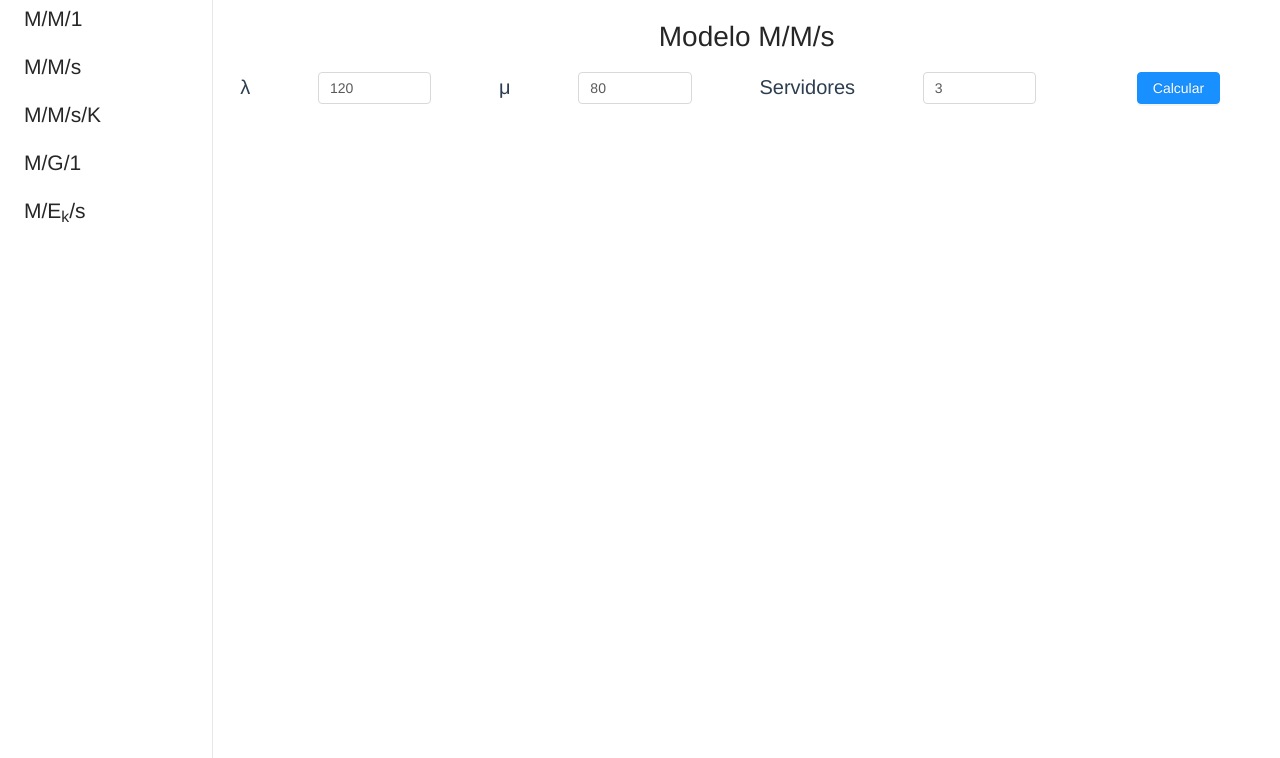
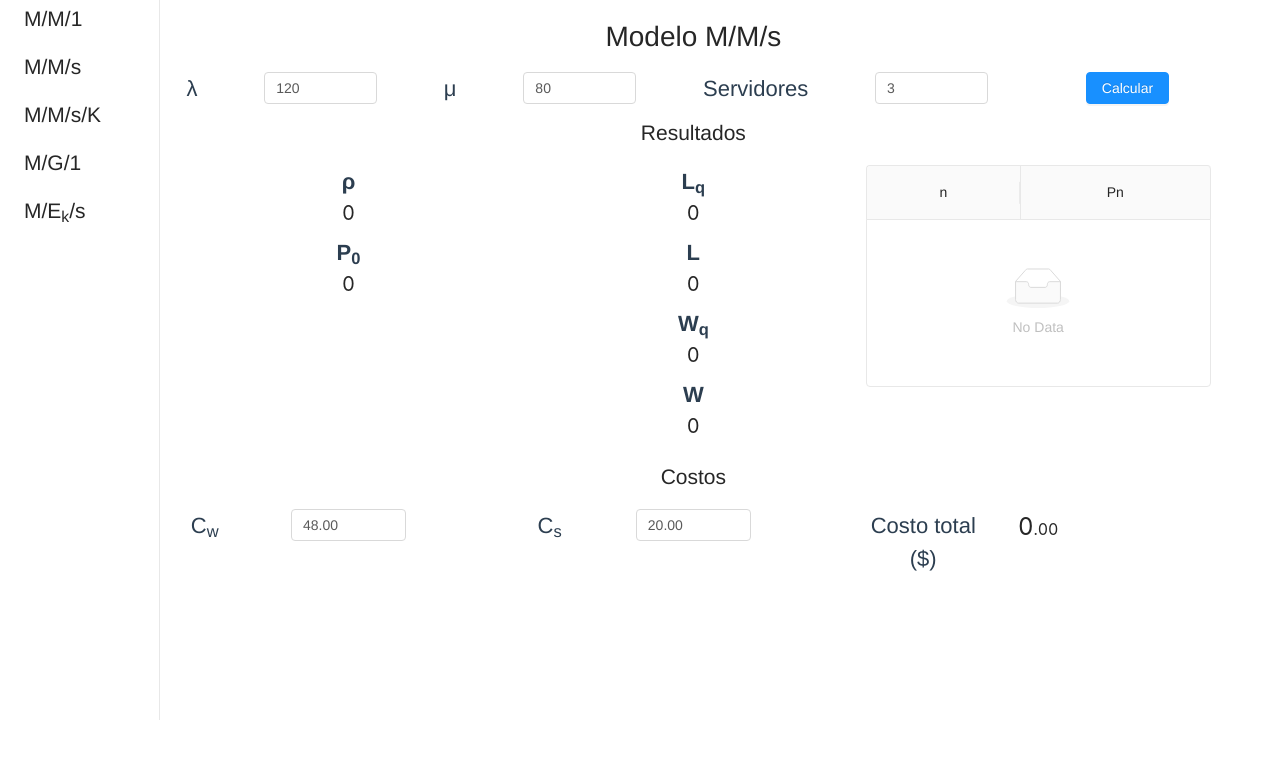
Before and after one commit to Victor346/Simulador-Queues, a Vue app: page /#/mms in a window 1280 px wide. Shown: the top 758 px of the page. Built offline with nearby package versions, Linux system fonts and the light colour scheme.

Commit message:
M/M/s display & Services ESLint

```diff
--- a/src/App.vue
+++ b/src/App.vue
@@ -1,6 +1,6 @@
 <template>
   <div id="app">
-    <Col :span="4">
+    <Col :span="3">
       <Menu id="sidemenu" mode="inline" :inline-collapsed="false">
         <MenuItem key="2">
           <router-link to="/mm1">
@@ -47,7 +47,7 @@ export default {
 
 <style>
 label {
-  font-size: 20px;
+  font-size: 22px;
 }
 
 #app {
@@ -59,7 +59,7 @@ label {
 }
 
 #sidemenu {
-  height: 100vh;
+  height: 90vh;
 }
 
 #view-container {
--- a/src/components/MG1Form.vue
+++ b/src/components/MG1Form.vue
@@ -14,7 +14,7 @@
       <Col :flex="1">
         <Row type="flex">
           <Col :flex="1">
-            <label>	&mu;</label>
+            <label>&mu;</label>
           </Col>
           <Col :flex="1">
             <InputNumber placeholder="Miu" :step="1" :min="0.00001" />
--- a/src/components/MM1Form.vue
+++ b/src/components/MM1Form.vue
@@ -14,7 +14,7 @@
       <Col :flex="1">
         <Row type="flex">
           <Col :flex="1">
-            <label>	&mu;</label>
+            <label>&mu;</label>
           </Col>
           <Col :flex="1">
             <InputNumber placeholder="Miu" step="1" :min="0.00001" />
--- a/src/components/MMSForm.vue
+++ b/src/components/MMSForm.vue
@@ -7,17 +7,21 @@
             <label>&lambda;</label>
           </Col>
           <Col :flex="1">
-            <InputNumber v-model="lambda" placeholder="Lambda" :min="0.000000000000000000001" />
+            <InputNumber
+              v-model="lambda"
+              placeholder="Lambda"
+              :min="0.000001"
+            />
           </Col>
         </Row>
       </Col>
       <Col :flex="1">
         <Row type="flex">
           <Col :flex="1">
-            <label>	&mu;</label>
+            <label>&mu;</label>
           </Col>
           <Col :flex="1">
-            <InputNumber placeholder="Mu" v-model="mu" :min="0.000000000000000000001" />
+            <InputNumber placeholder="Mu" v-model="mu" :min="0.000001" />
           </Col>
         </Row>
       </Col>
@@ -27,7 +31,13 @@
             <label>Servidores</label>
           </Col>
           <Col :flex="1">
-            <InputNumber placeholder="S" v-model="s" :precision="0" :step="1" :min="1" />
+            <InputNumber
+              placeholder="S"
+              v-model="s"
+              :precision="0"
+              :step="1"
+              :min="1"
+            />
           </Col>
         </Row>
       </Col>
@@ -35,46 +45,145 @@
         <Button type="primary" @click="handleSubmit">Calcular</Button>
       </Col>
     </Row>
-    <Row type="flex" :gutter="[0, 48]">
+    <Row type="flex" :gutter="[0, 24]">
       <Col :flex="1">
-        <h2></h2>
+        <h2>Resultados</h2>
+      </Col>
+    </Row>
+    <Row :gutter="[0, 12]">
+      <Col :span="8">
+        <label><b>&rho;</b></label>
+        <NumberResult :n="rho" :precision="0" />
+        <label>
+          <b>P<sub>0</sub></b>
+        </label>
+        <NumberResult :n="p0" :precision="0" />
+      </Col>
+      <Col :span="8">
+        <label>
+          <b>L<sub>q</sub></b>
+        </label>
+        <NumberResult :n="lq" :precision="0" />
+        <label><b>L</b></label>
+        <NumberResult :n="l" :precision="0" />
+        <label>
+          <b>W<sub>q</sub></b>
+        </label>
+        <NumberResult :n="wq" :precision="0" />
+        <label><b>W</b></label>
+        <NumberResult :n="w" :precision="0" />
+      </Col>
+      <Col :span="8">
+        <PnTable :data="pn" :page-size="4" />
+      </Col>
+    </Row>
+    <Row :gutter="[0, 12]">
+      <Col>
+        <h2>Costos</h2>
+      </Col>
+    </Row>
+    <Row :gutter="[0, 12]">
+      <Col :span="8">
+        <Row>
+          <Col :span="4">
+            <label>C<sub>w</sub></label>
+          </Col>
+          <Col :span="16">
+            <InputNumber
+              v-model="cw"
+              placeholder="Cw"
+              :precision="2"
+              :min="0"
+            />
+          </Col>
+        </Row>
+      </Col>
+      <Col :span="8">
+        <Row>
+          <Col :span="4">
+            <label>C<sub>s</sub></label>
+          </Col>
+          <Col :span="16">
+            <InputNumber
+              placeholder="Cs"
+              v-model="cs"
+              :min="0.01"
+              :precision="2"
+            />
+          </Col>
+        </Row>
+      </Col>
+      <Col :span="8">
+        <Row>
+          <Col :span="8">
+            <label>
+              Costo total ($)
+            </label>
+          </Col>
+          <Col :span="8">
+            <Statistic
+              :value="ct"
+              :precision="2"
+              :valueStyle="{ 'font-size': '24px' }"
+            />
+          </Col>
+        </Row>
       </Col>
     </Row>
   </div>
 </template>
 
 <script>
-import { Row, Col, InputNumber, Button } from "ant-design-vue";
+import { Row, Col, InputNumber, Button, Statistic } from "ant-design-vue";
+import NumberResult from "@/components/tools/NumberResult.vue";
+import PnTable from "@/components/tools/PnTable.vue";
 import MMS from "../services/queues/mms.js";
 
 export default {
   name: "MMSForm",
-  components: { Row, Col, InputNumber, Button },
+  components: {
+    Row,
+    Col,
+    InputNumber,
+    Button,
+    Statistic,
+    NumberResult,
+    PnTable
+  },
   data() {
     return {
       mu: 80,
       lambda: 120,
       s: 3,
       cw: 48,
-      cs: 20
+      cs: 20,
+      rho: 0,
+      p0: 0,
+      lq: 0,
+      l: 0,
+      wq: 0,
+      w: 0,
+      pn: [],
+      ct: 0
     };
-  },
-  mounted() {
-    this.handleSubmit();
   },
   methods: {
     handleSubmit() {
       let queueModel = new MMS(this.lambda, this.mu, this.s, this.cw, this.cs);
-      console.log("p0 ", queueModel.p0());
-      for(let i=1; i<8; i++) {
-        console.log("p"+i, queueModel.pn(i));
+      this.rho = queueModel.rho();
+      this.p0 = queueModel.p0();
+      this.lq = queueModel.lq();
+      this.l = queueModel.l();
+      this.wq = queueModel.wq();
+      this.w = queueModel.w();
+      this.pn = [];
+      for (let i = 1; i <= 8; i++) {
+        this.pn.push({
+          n: i,
+          pn: queueModel.pn(i)
+        });
       }
-      console.log("ro", queueModel.rho());
-      console.log("l ", queueModel.l());
-      console.log("lq ", queueModel.lq());
-      console.log("w ", queueModel.w());
-      console.log("wq ", queueModel.wq());
-      console.log("ct", queueModel.ct());
+      this.ct = queueModel.ct();
     }
   }
 };
--- /dev/null
+++ b/src/components/tools/NumberResult.vue
@@ -0,0 +1,24 @@
+<template>
+  <Statistic
+    :value="n"
+    :precision="precision"
+    :formatter="({ _h, value }) => value"
+    :valueStyle="{ 'font-size': '20px' }"
+    :style="{ 'margin-bottom': '8px' }"
+  />
+</template>
+
+<script>
+import { Statistic } from "ant-design-vue";
+
+export default {
+  name: "Result",
+  components: { Statistic },
+  props: {
+    n: Number,
+    precision: Number
+  }
+};
+</script>
+
+<style scoped></style>
--- /dev/null
+++ b/src/components/tools/PnTable.vue
@@ -0,0 +1,35 @@
+<template>
+  <Table
+    bordered
+    :columns="[
+      {
+        align: 'center',
+        title: 'n',
+        dataIndex: 'n'
+      },
+      {
+        align: 'center',
+        title: 'Pn',
+        dataIndex: 'pn'
+      }
+    ]"
+    :pagination="{ defaultPageSize: pageSize }"
+    :data-source="data"
+  >
+  </Table>
+</template>
+
+<script>
+import { Table } from "ant-design-vue";
+
+export default {
+  name: "PnTable",
+  components: { Table },
+  props: {
+    data: Array,
+    pageSize: Number
+  }
+};
+</script>
+
+<style scoped></style>
--- a/src/services/queues/mms.js
+++ b/src/services/queues/mms.js
@@ -1,5 +1,5 @@
 import Queue from "./queue";
-import {factorial} from "../util/math_operations";
+import { factorial } from "../util/math_operations";
 
 class MMs extends Queue {
   constructor(lambda, mu, s, cw, cs) {
@@ -23,9 +23,10 @@ class MMs extends Queue {
   pn(n) {
     let divisor = Math.pow(this.lambda / this.mu, n);
     let dividend =
-      (n <= this.s) ? factorial(n) : (factorial(this.s) * Math.pow(this.s, n - this.s));
-    let total = (divisor / dividend) * this.p0();
-    return total;
+      n <= this.s
+        ? factorial(n)
+        : factorial(this.s) * Math.pow(this.s, n - this.s);
+    return (divisor / dividend) * this.p0();
   }
 
   l() {
```
Also changed, not shown: src/services/queues/me1.js (+4 -6 lines), src/services/queues/mg1.js (+7 -6 lines), src/services/queues/mm1.js (+3 -4 lines), src/services/queues/mmsk.js (+18 -17 lines).
